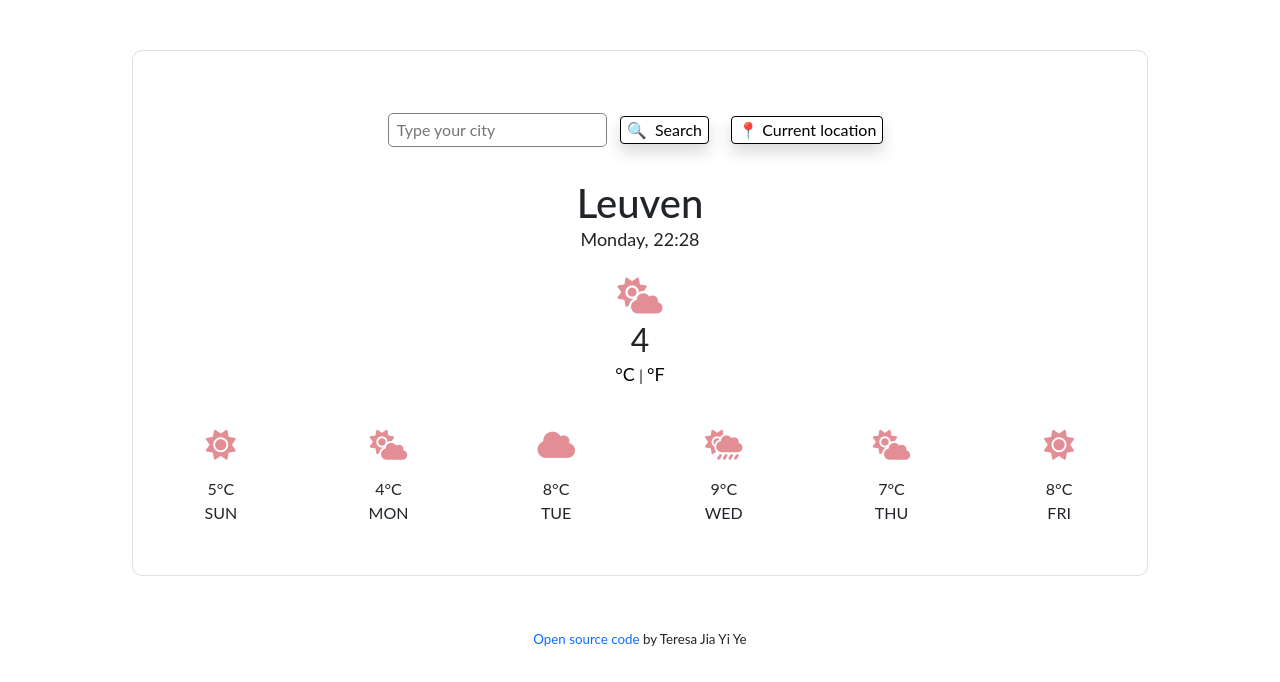
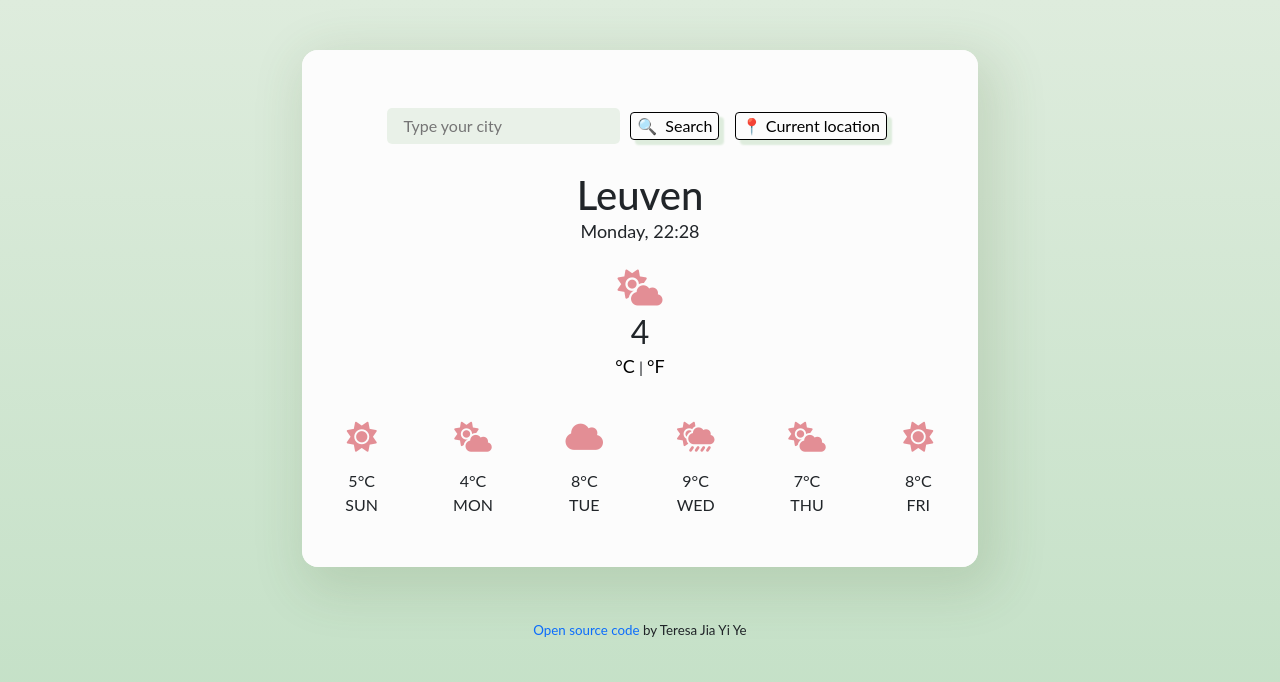
Before and after one commit to myucch/weather-app, a plain HTML site: page index.html in a window 1280 px wide. Drawn offline with nearby package versions, Linux system fonts and the light colour scheme.

Commit message:
Changed CSS styling
Added max width, background color gradient, input form

```diff
--- a/index.html
+++ b/index.html
@@ -40,13 +40,13 @@
             <input
               type="submit"
               value="🔍  Search"
-              class="search-city shadow rounded"
+              class="search-city rounded"
             />
             <input
               type="submit"
               value="📍 Current location"
               id="current-location-button"
-              class="location-button shadow rounded"
+              class="location-button rounded"
             />
           </form>
 
--- a/src/style.css
+++ b/src/style.css
@@ -1,6 +1,9 @@
 body {
   font-family: "Lato", sans-serif;
   text-align: center;
+  background: linear-gradient(to top, #c1dfc4 0%, #deecdd 100%);
+  background-attachment: fixed;
+  background-size: cover;
 }
 
 form {
@@ -57,27 +60,31 @@ a.temperature:hover {
   color: #e38e95;
 }
 
+.container {
+  max-width: 800px;
+}
+
 .card {
   margin: 50px;
-  border-radius: 10px;
+  border-radius: 16px;
+  border: none;
 }
 
 .card-body {
   text-align: center;
+  border: none;
+  border-radius: 16px;
+  background-color: #fcfcfc;
   padding-bottom: 50px;
+  box-shadow: 10px 15px 50px 10px rgba(72, 100, 50, 0.15);
 }
 
 .form-style {
-  border: 1px grey solid;
+  background: #deecdd9d;
+  border: none;
   border-radius: 5px;
   line-height: 2em;
-  padding: 0 8px;
-}
-
-.location-icon {
-  margin: 10px;
-  font-size: 20px;
-  color: #e38e95;
+  padding: 2px 16px;
 }
 
 .search-city {
@@ -85,16 +92,17 @@ a.temperature:hover {
   border: 1px solid;
   line-height: 1.5em;
   margin: 1%;
+  box-shadow: 5px 5px 2px #deecdd;
 }
 
 .search-city:hover {
   background-color: #e38e95;
   opacity: 0.8;
-  border: 1px solid #e38e95;
   color: white;
   cursor: pointer;
   transition: all 200ms ease-in-out;
   transform: scale(1.2) perspective(1px);
+  box-shadow: none;
 }
 
 .location-button {
@@ -102,16 +110,17 @@ a.temperature:hover {
   border: 1px solid;
   line-height: 1.5em;
   margin: 1%;
+  box-shadow: 5px 5px 2px #deecdd;
 }
 
 .location-button:hover {
   background-color: #e38e95;
   opacity: 0.8;
-  border: 1px solid #e38e95;
   color: white;
   cursor: pointer;
   transition: all 200ms ease-in-out;
   transform: scale(1.2) perspective(1px);
+  box-shadow: none;
 }
 
 .main-weather-icon {
```
